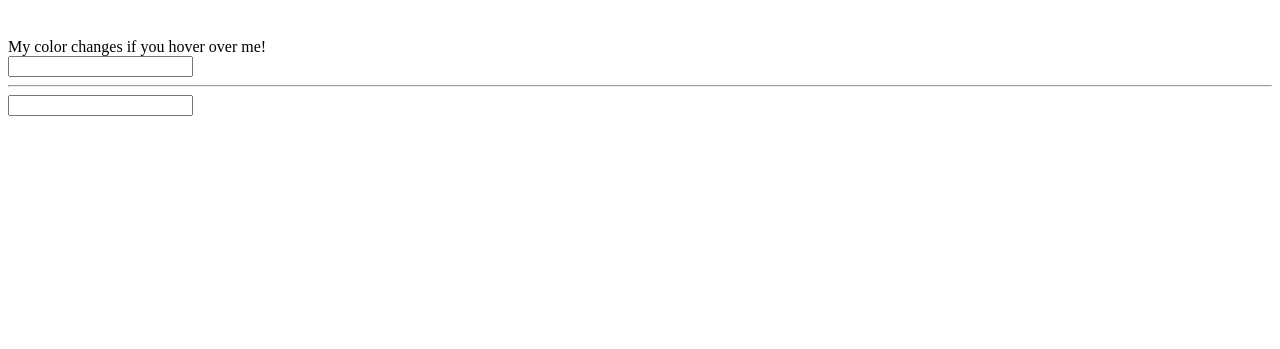
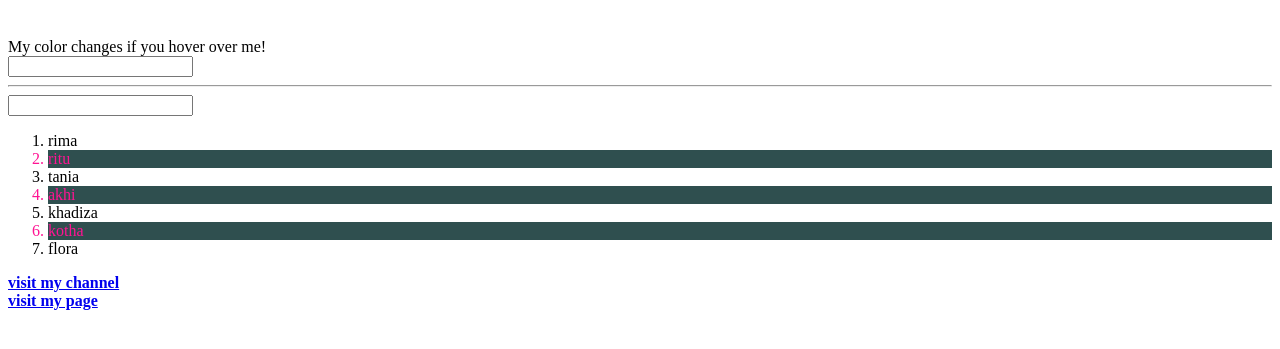
Before and after one commit to Flora-Akter/my-second-website, a plain HTML site: page pseudo.html in a window 1280 px wide. Shown: the part 231-580 px from the top of the page. Drawn offline with Linux system fonts and the light colour scheme.

Commit message:
adding some feature

```diff
--- a/pseudo style.css
+++ b/pseudo style.css
@@ -12,7 +12,12 @@ h1{
     font-size: 70px
 }
 input:focus{
-    font-size: 70px;
-    font-weight: 20px;
     color: darkred;
 }
+li:nth-child(2n){
+    background-color: darkslategray;
+    color: deeppink;
+}
+a:visited{
+    color: rgb(3, 3, 95);
+}
--- a/pseudo.html
+++ b/pseudo.html
@@ -16,5 +16,16 @@
     </div>
     <input name="email" type="text"> <hr>
     <input name="password" type="text">
+    <ol>
+        <li>rima</li>
+        <li>ritu</li>
+        <li>tania</li>
+        <li>akhi</li>
+        <li>khadiza</li>
+        <li>kotha</li>
+        <li>flora</li>
+    </ol>
+    <b><a href="www.youtube.com">visit my channel</a></b><br>
+    <b><a href="www.google.com">visit my page</b></a>
 </body>
 </html>
```
